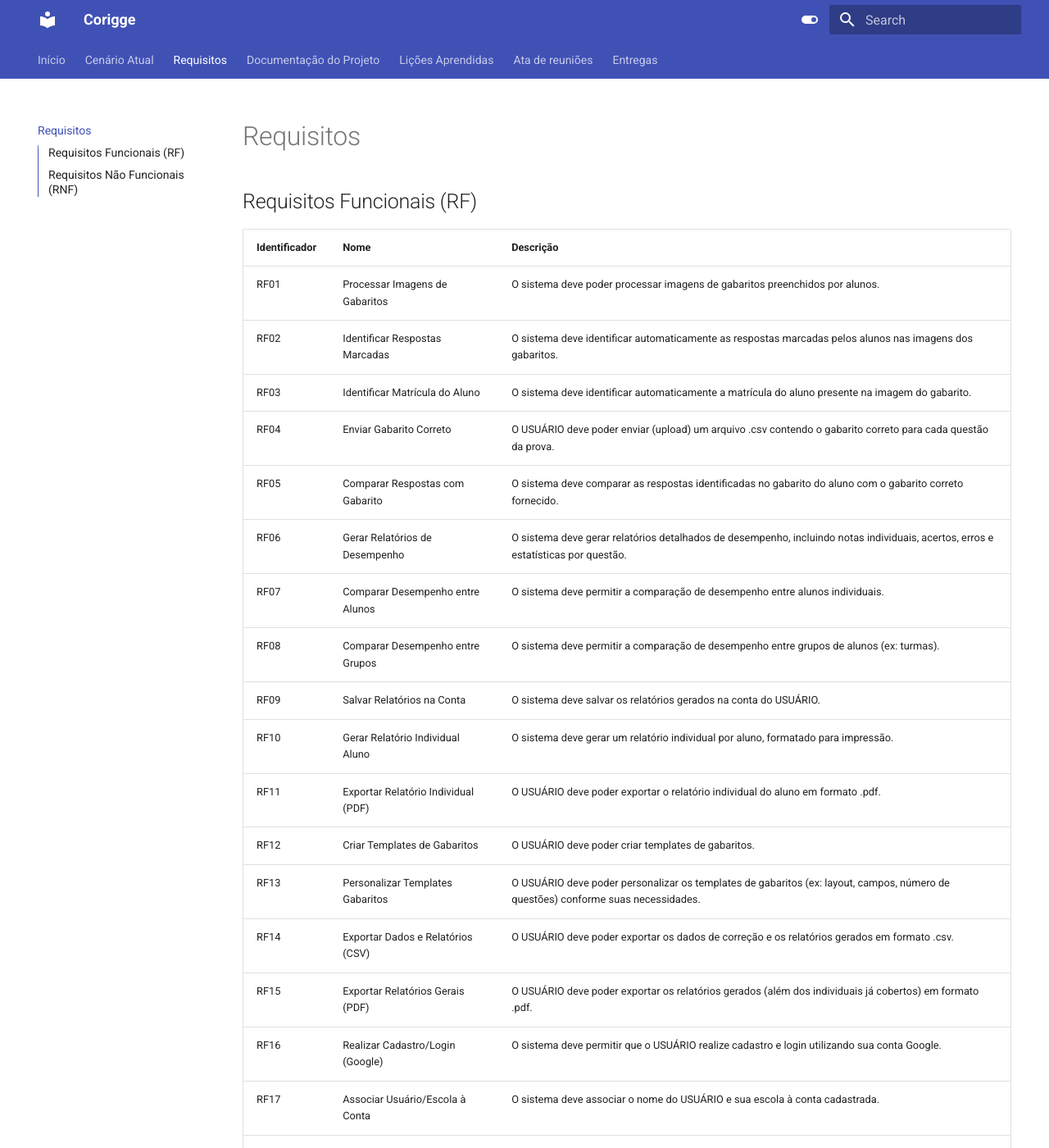
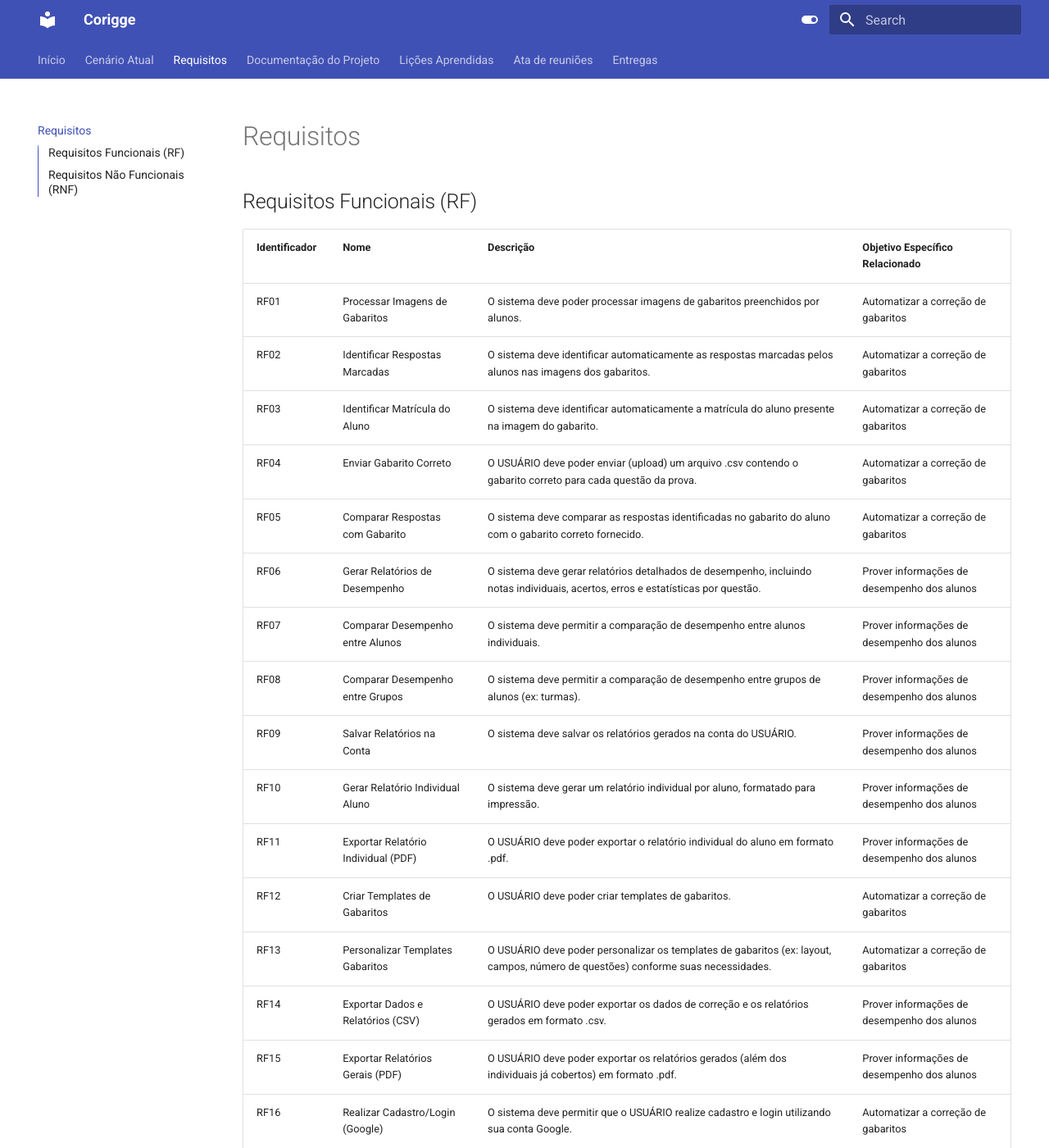
Before and after one commit to mdsreq-fga-unb/2025.1-T01-CORIGGE, an MkDocs documentation site: the page built from docs/requisitos.md, in a window 1280 px wide and 1400 px high. Shown: the whole window at 82% size. Built offline with MkDocs 1.6.1 and Material for MkDocs 9.7.7, drawn with Linux system fonts in a browser that asks for light colours; some of the changed text lies outside the part shown.

Commit message:
relaciona os requisitos com os objetivos específicos

```diff
--- a/docs/requisitos.md
+++ b/docs/requisitos.md
@@ -1,30 +1,30 @@
 ## Requisitos Funcionais (RF)
 
-| Identificador | Nome                               | Descrição                                                                                                                                 |
-| :------------ | :--------------------------------- | :---------------------------------------------------------------------------------------------------------------------------------        |
-| RF01          | Processar Imagens de Gabaritos     | O sistema deve poder processar imagens de gabaritos preenchidos por alunos.                                                               |
-| RF02          | Identificar Respostas Marcadas     | O sistema deve identificar automaticamente as respostas marcadas pelos alunos nas imagens dos gabaritos.                                  |
-| RF03          | Identificar Matrícula do Aluno     | O sistema deve identificar automaticamente a matrícula do aluno presente na imagem do gabarito.                                           |
-| RF04          | Enviar Gabarito Correto            | O USUÁRIO deve poder enviar (upload) um arquivo .csv contendo o gabarito correto para cada questão da prova.                              |
-| RF05          | Comparar Respostas com Gabarito    | O sistema deve comparar as respostas identificadas no gabarito do aluno com o gabarito correto fornecido.                                 |
-| RF06          | Gerar Relatórios de Desempenho     | O sistema deve gerar relatórios detalhados de desempenho, incluindo notas individuais, acertos, erros e estatísticas por questão.         |
-| RF07          | Comparar Desempenho entre Alunos   | O sistema deve permitir a comparação de desempenho entre alunos individuais.                                                              |
-| RF08          | Comparar Desempenho entre Grupos   | O sistema deve permitir a comparação de desempenho entre grupos de alunos (ex: turmas).                                                   |
-| RF09          | Salvar Relatórios na Conta         | O sistema deve salvar os relatórios gerados na conta do USUÁRIO.                                                                          |
-| RF10          | Gerar Relatório Individual Aluno   | O sistema deve gerar um relatório individual por aluno, formatado para impressão.                                                         |
-| RF11          | Exportar Relatório Individual (PDF)| O USUÁRIO deve poder exportar o relatório individual do aluno em formato .pdf.                                                            |
-| RF12          | Criar Templates de Gabaritos       | O USUÁRIO deve poder criar templates de gabaritos.                                                                                        |
-| RF13          | Personalizar Templates Gabaritos   | O USUÁRIO deve poder personalizar os templates de gabaritos (ex: layout, campos, número de questões) conforme suas necessidades.          |
-| RF14          | Exportar Dados e Relatórios (CSV)  | O USUÁRIO deve poder exportar os dados de correção e os relatórios gerados em formato .csv.                                               |
-| RF15          | Exportar Relatórios Gerais (PDF)   | O USUÁRIO deve poder exportar os relatórios gerados (além dos individuais já cobertos) em formato .pdf.                                   |
-| RF16          | Realizar Cadastro/Login (Google)   | O sistema deve permitir que o USUÁRIO realize cadastro e login utilizando sua conta Google.                                               |
-| RF17          | Associar Usuário/Escola à Conta    | O sistema deve associar o nome do USUÁRIO e sua escola à conta cadastrada.                                                                |
-| RF18          | Processar Pagamentos (Stripe)      | O sistema deve integrar-se com o Stripe para processar pagamentos via Link de Pagamento.                                                  |
-| RF19          | Associar Pagamento à Conta         | O sistema deve associar um pagamento bem-sucedido (via link Stripe) à conta do USUÁRIO correspondente, utilizando o ID do usuário na URL. |
-| RF20          | Gerenciar Sistema de Créditos      | O sistema deve gerenciar um sistema de créditos por USUÁRIO para utilização dos serviços da plataforma.                                   |
-| RF21          | Adicionar Créditos à Conta         | O sistema deve adicionar créditos à conta do USUÁRIO após a confirmação de um pagamento bem-sucedido via Stripe.                          |
-| RF22          | Deduzir Créditos da Conta          | O sistema deve deduzir créditos da conta do USUÁRIO conforme a utilização dos serviços (ex: processamento de gabaritos).                  |
-| RF23          | Visualizar Saldo de Créditos       | O USUÁRIO deve poder visualizar seu saldo de créditos atual na plataforma.                                                                |
+| Identificador | Nome                               | Descrição                                                                                                                                 | Objetivo Específico Relacionado        |
+| :------------ | :--------------------------------- | :---------------------------------------------------------------------------------------------------------------------------------------- | :------------------------------------- |
+| RF01          | Processar Imagens de Gabaritos     | O sistema deve poder processar imagens de gabaritos preenchidos por alunos.                                                               | Automatizar a correção de gabaritos    |
+| RF02          | Identificar Respostas Marcadas     | O sistema deve identificar automaticamente as respostas marcadas pelos alunos nas imagens dos gabaritos.                                  | Automatizar a correção de gabaritos    |
+| RF03          | Identificar Matrícula do Aluno     | O sistema deve identificar automaticamente a matrícula do aluno presente na imagem do gabarito.                                           | Automatizar a correção de gabaritos    |
+| RF04          | Enviar Gabarito Correto            | O USUÁRIO deve poder enviar (upload) um arquivo .csv contendo o gabarito correto para cada questão da prova.                              | Automatizar a correção de gabaritos    |
+| RF05          | Comparar Respostas com Gabarito    | O sistema deve comparar as respostas identificadas no gabarito do aluno com o gabarito correto fornecido.                                 | Automatizar a correção de gabaritos    |
+| RF06          | Gerar Relatórios de Desempenho     | O sistema deve gerar relatórios detalhados de desempenho, incluindo notas individuais, acertos, erros e estatísticas por questão.         | Prover informações de desempenho dos alunos |
+| RF07          | Comparar Desempenho entre Alunos   | O sistema deve permitir a comparação de desempenho entre alunos individuais.                                                              | Prover informações de desempenho dos alunos |
+| RF08          | Comparar Desempenho entre Grupos   | O sistema deve permitir a comparação de desempenho entre grupos de alunos (ex: turmas).                                                   | Prover informações de desempenho dos alunos |
+| RF09          | Salvar Relatórios na Conta         | O sistema deve salvar os relatórios gerados na conta do USUÁRIO.                                                                          | Prover informações de desempenho dos alunos |
+| RF10          | Gerar Relatório Individual Aluno   | O sistema deve gerar um relatório individual por aluno, formatado para impressão.                                                         | Prover informações de desempenho dos alunos |
+| RF11          | Exportar Relatório Individual (PDF)| O USUÁRIO deve poder exportar o relatório individual do aluno em formato .pdf.                                                            | Prover informações de desempenho dos alunos |
+| RF12          | Criar Templates de Gabaritos       | O USUÁRIO deve poder criar templates de gabaritos.                                                                                        | Automatizar a correção de gabaritos    |
+| RF13          | Personalizar Templates Gabaritos   | O USUÁRIO deve poder personalizar os templates de gabaritos (ex: layout, campos, número de questões) conforme suas necessidades.          | Automatizar a correção de gabaritos    |
+| RF14          | Exportar Dados e Relatórios (CSV)  | O USUÁRIO deve poder exportar os dados de correção e os relatórios gerados em formato .csv.                                               | Prover informações de desempenho dos alunos |
+| RF15          | Exportar Relatórios Gerais (PDF)   | O USUÁRIO deve poder exportar os relatórios gerados (além dos individuais já cobertos) em formato .pdf.                                   | Prover informações de desempenho dos alunos |
+| RF16          | Realizar Cadastro/Login (Google)   | O sistema deve permitir que o USUÁRIO realize cadastro e login utilizando sua conta Google.                                               | Automatizar a correção de gabaritos    |
+| RF17          | Associar Usuário/Escola à Conta    | O sistema deve associar o nome do USUÁRIO e sua escola à conta cadastrada.                                                                | Automatizar a correção de gabaritos    |
+| RF18          | Processar Pagamentos (Stripe)      | O sistema deve integrar-se com o Stripe para processar pagamentos via Link de Pagamento.                                                  | Automatizar a correção de gabaritos    |
+| RF19          | Associar Pagamento à Conta         | O sistema deve associar um pagamento bem-sucedido (via link Stripe) à conta do USUÁRIO correspondente, utilizando o ID do usuário na URL. | Automatizar a correção de gabaritos    |
+| RF20          | Gerenciar Sistema de Créditos      | O sistema deve gerenciar um sistema de créditos por USUÁRIO para utilização dos serviços da plataforma.                                   | Automatizar a correção de gabaritos    |
+| RF21          | Adicionar Créditos à Conta         | O sistema deve adicionar créditos à conta do USUÁRIO após a confirmação de um pagamento bem-sucedido via Stripe.                          | Automatizar a correção de gabaritos    |
+| RF22          | Deduzir Créditos da Conta          | O sistema deve deduzir créditos da conta do USUÁRIO conforme a utilização dos serviços (ex: processamento de gabaritos).                  | Automatizar a correção de gabaritos    |
+| RF23          | Visualizar Saldo de Créditos       | O USUÁRIO deve poder visualizar seu saldo de créditos atual na plataforma.                                                                | Automatizar a correção de gabaritos    |
 
 -----------------------------------------------------------------------------------------------------------------------------------------------------------------------------------------------------
 
```
